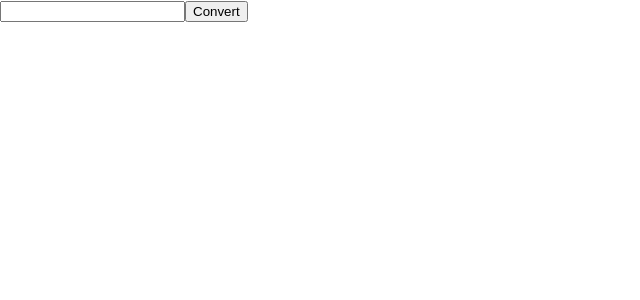
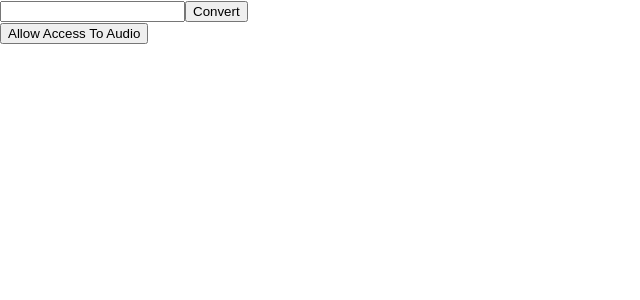
Before and after one commit to jackbittiner/midily, a React (Create React App) app: page / in a window 1280 px wide. Shown: the top 300 px of the page, without its empty margins (0-640 px from the left). Built offline with nearby package versions, Linux system fonts and the light colour scheme.

Commit message:
:sparkles: get user media in recorder component

```diff
--- a/src/App.js
+++ b/src/App.js
@@ -1,9 +1,13 @@
 import React from 'react';
 import Converter from './components/converter'
+import Recorder from './components/recorder'
 
 function App() {
   return (
+    <>
     <Converter />
+    <Recorder />
+    </>
   );
 }
 
--- /dev/null
+++ b/src/components/recorder/index.js
@@ -0,0 +1,21 @@
+import React, {useState} from 'react';
+
+const Recorder = () => {
+    const [audio, setAudio] = useState(null)
+
+     const getMicrophone = async () => {
+        const audioContext = await navigator.mediaDevices.getUserMedia({
+          audio: true,
+          video: false
+        });
+        setAudio({ audioContext });
+      }
+
+    return(
+        <div>
+            <button onClick={() => getMicrophone()}>Allow Access To Audio</button>
+        </div>
+    )
+}
+
+export default Recorder;
```
